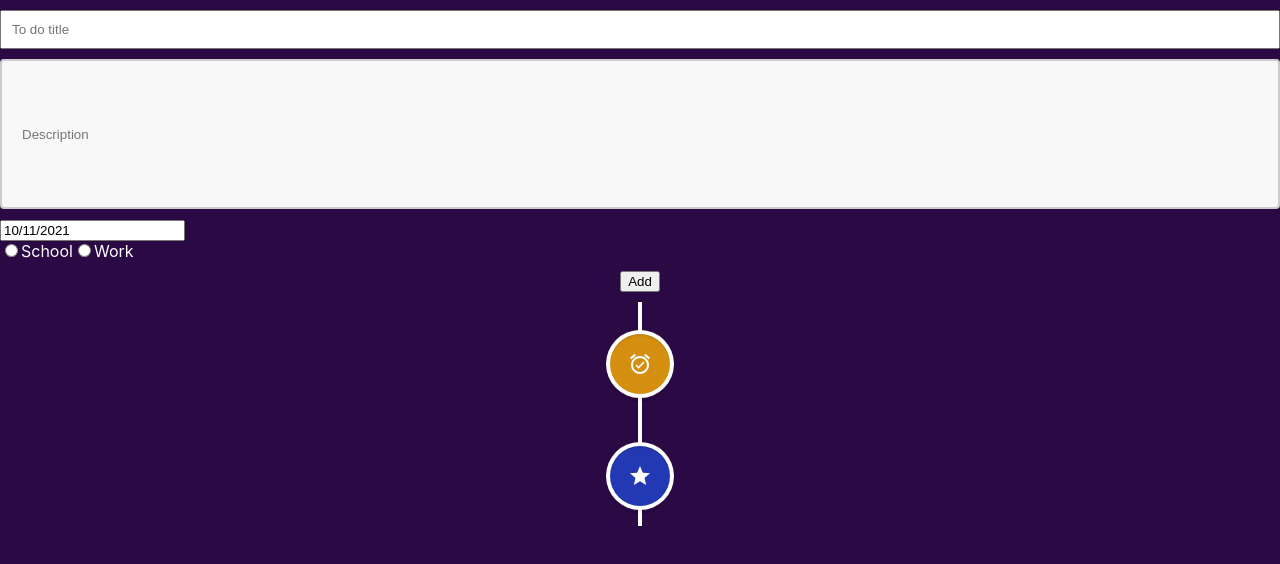
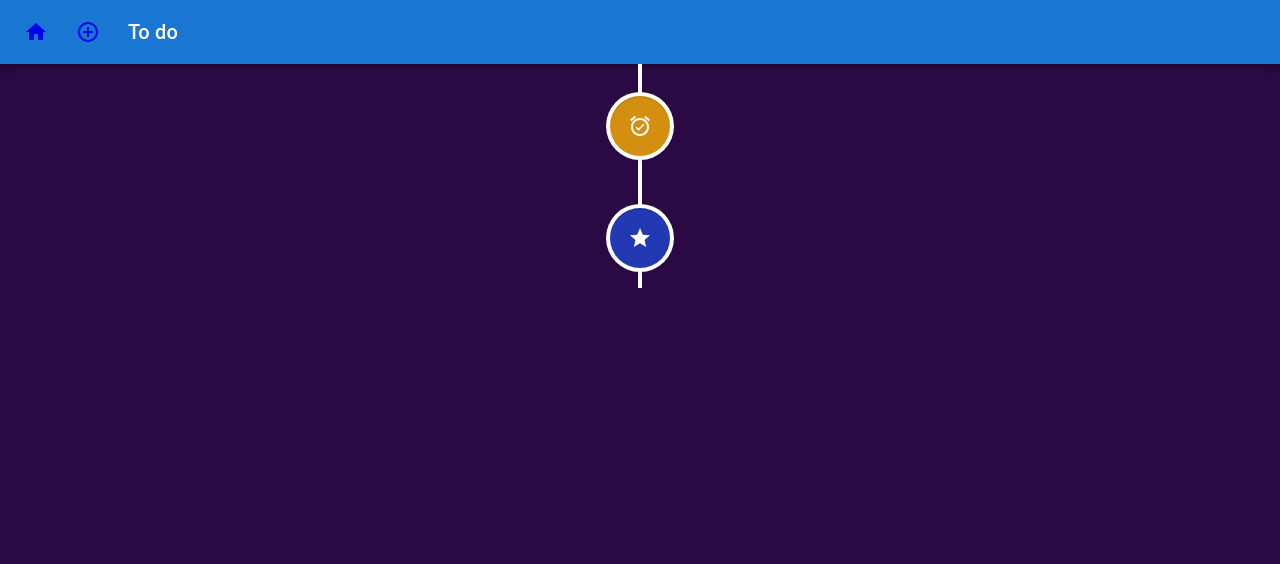
Before and after one commit to minhtri06ltr/TODO, a React (Create React App) app: page / in a window 1280 px wide. Shown: the top 564 px of the page. Built offline with nearby package versions, Linux system fonts and the light colour scheme.

Commit message:
add navbar and route

```diff
--- a/package.json
+++ b/package.json
@@ -3,9 +3,14 @@
   "version": "0.1.0",
   "private": true,
   "dependencies": {
+    "@emotion/react": "^11.4.1",
+    "@emotion/styled": "^11.3.0",
     "@material-ui/core": "^4.12.3",
     "@material-ui/icons": "^4.11.2",
+    "@mui/core": "^5.0.0-alpha.50",
     "@mui/icons-material": "^5.0.3",
+    "@mui/material": "^5.0.3",
+    "@mui/styled-engine": "^5.0.1",
     "@testing-library/jest-dom": "^5.14.1",
     "@testing-library/react": "^11.2.7",
     "@testing-library/user-event": "^12.8.3",
--- a/src/App.js
+++ b/src/App.js
@@ -4,13 +4,19 @@ import {
   Switch,
 } from "react-router-dom";
 import ListView from "./views/ListView";
+import FormView from "./views/FormView";
 import TodoContextProvider from "./contexts/TodoContext";
-
+import NavbarMenu from "./components/layouts/NavbarMenu";
 function App() {
   return (
     <TodoContextProvider>
       <BrowserRouter>
+        <NavbarMenu />
         <Switch>
+          <Route
+            path="/form"
+            component={FormView}
+          />
           <Route path="/" component={ListView} />
         </Switch>
       </BrowserRouter>
--- a/src/components/layouts/NavbarMenu.js
+++ b/src/components/layouts/NavbarMenu.js
@@ -0,0 +1,50 @@
+import * as React from "react";
+import AppBar from "@mui/material/AppBar";
+import Box from "@mui/material/Box";
+import Toolbar from "@mui/material/Toolbar";
+import Typography from "@mui/material/Typography";
+import HomeIcon from "@mui/icons-material/Home";
+import IconButton from "@mui/material/IconButton";
+import AddCircleOutlineIcon from "@mui/icons-material/AddCircleOutline";
+import { Link } from "react-router-dom";
+import { NavLink } from "react-router-dom";
+
+export default function NavbarMenu() {
+  return (
+    <Box sx={{ flexGrow: 1 }}>
+      <AppBar position="static">
+        <Toolbar>
+          <NavLink to="/" as={Link}>
+            <IconButton
+              size="large"
+              edge="start"
+              color="inherit"
+              aria-label="menu"
+              sx={{ mr: 2 }}
+            >
+              <HomeIcon />
+            </IconButton>
+          </NavLink>
+          <NavLink to="/form" as={Link}>
+            <IconButton
+              size="large"
+              edge="start"
+              color="inherit"
+              aria-label="menu"
+              sx={{ mr: 2 }}
+            >
+              <AddCircleOutlineIcon />
+            </IconButton>
+          </NavLink>
+          <Typography
+            variant="h6"
+            component="div"
+            sx={{ flexGrow: 1 }}
+          >
+            To do
+          </Typography>
+        </Toolbar>
+      </AppBar>
+    </Box>
+  );
+}
--- /dev/null
+++ b/src/views/FormView.js
@@ -0,0 +1,11 @@
+import React from "react";
+import TodoForm from "../components/TodoForm";
+function FormView() {
+  return (
+    <div>
+      <TodoForm />
+    </div>
+  );
+}
+
+export default FormView;
--- a/src/views/ListView.js
+++ b/src/views/ListView.js
@@ -1,11 +1,10 @@
 import React from "react";
-import TodoForm from "../components/TodoForm";
+
 import TodoList from "../components/TodoList";
 
 function ListView() {
   return (
     <div>
-      <TodoForm />
       <TodoList />
     </div>
   );
```
Also changed, not shown: 1 other file (tests, documents, lock files or other folders).
